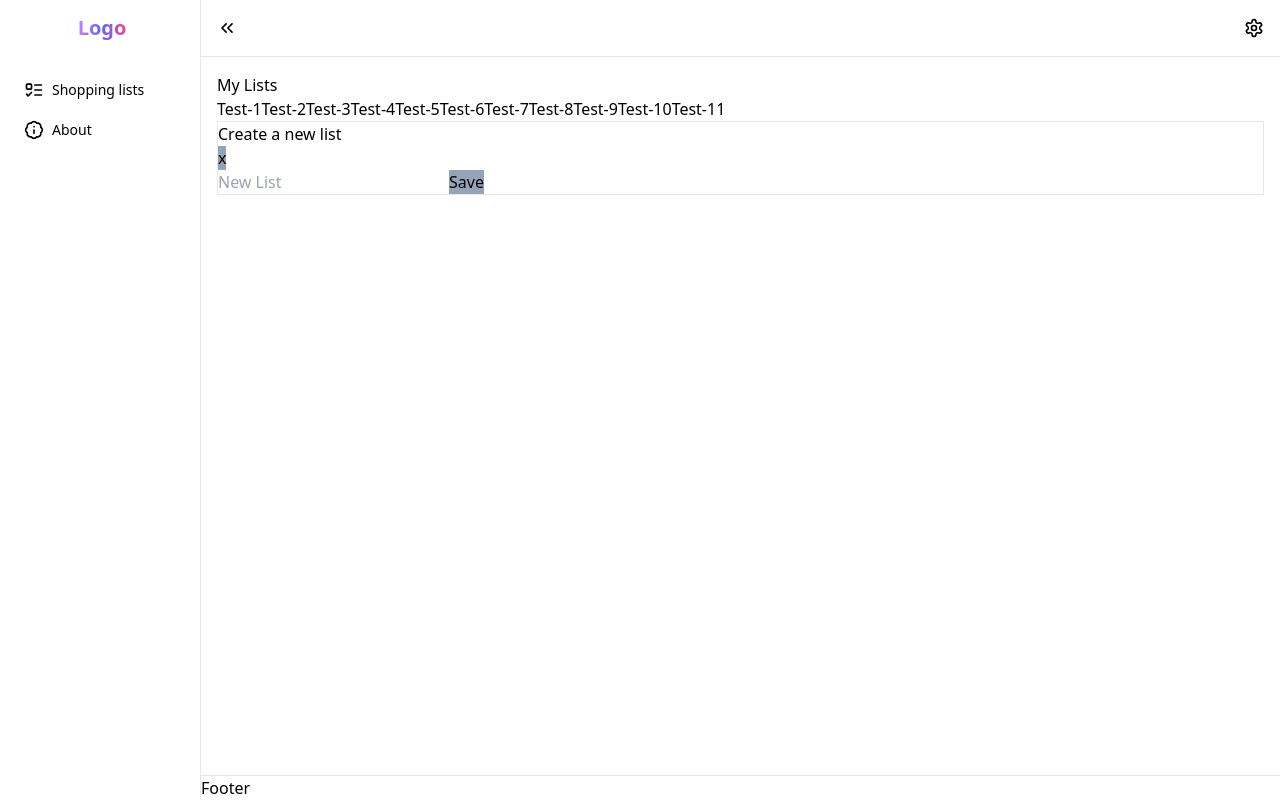
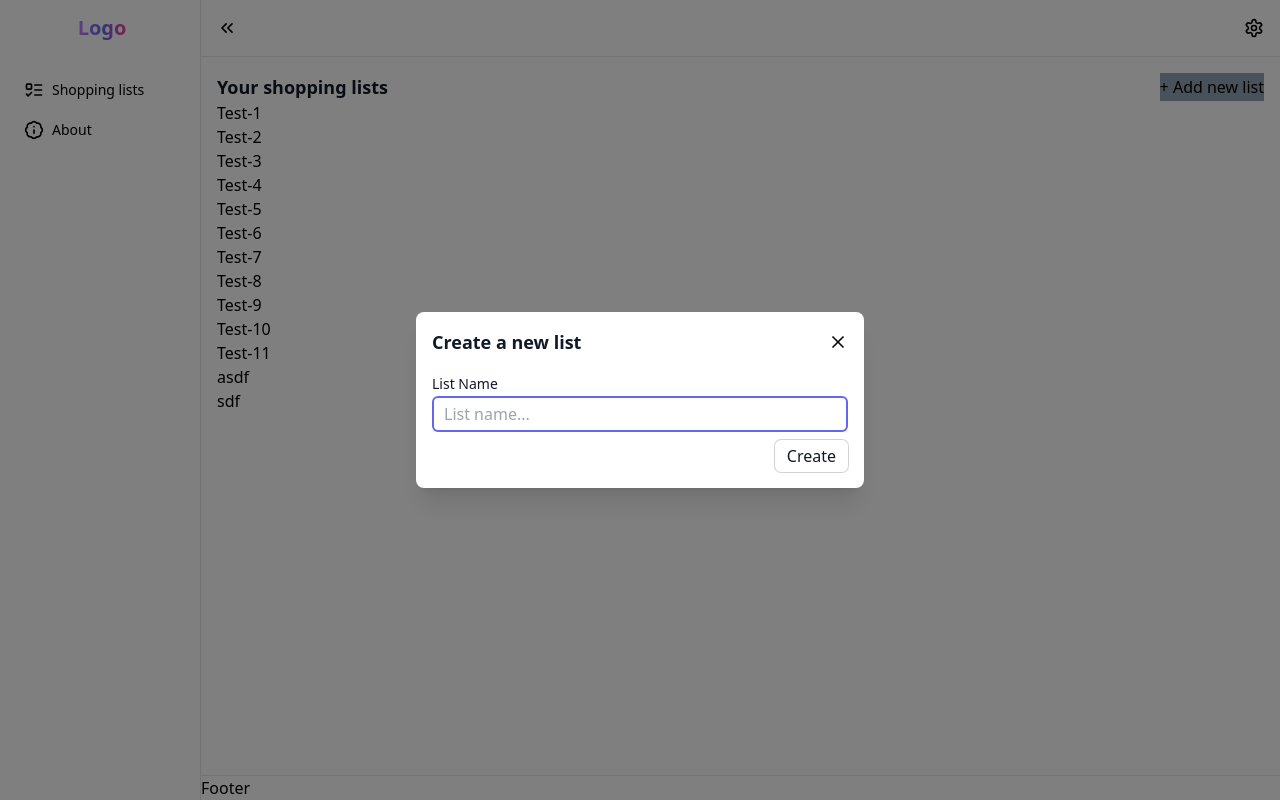
Before and after one commit to ohotnikarturik/shopping-list, a React app: page /lists in a window 1280 px wide. Both pictures are taken after a click on the button "+ Add new list". Built offline with nearby package versions, Linux system fonts and the light colour scheme; data requests are answered from the project's data file; the HTML template or start-up script is replaced by a standard one.

Commit message:
feat: use dialog for list creation

```diff
--- a/data/db.json
+++ b/data/db.json
@@ -53,8 +53,12 @@
       "listName": "Test-11"
     },
     {
-      "id": "test-12",
-      "name": "Test-12"
+      "id": "asdf",
+      "listName": "asdf"
+    },
+    {
+      "id": "sdf",
+      "listName": "sdf"
     }
   ],
   "products": [
--- a/src/pages/Lists.tsx
+++ b/src/pages/Lists.tsx
@@ -1,6 +1,8 @@
 import { useEffect, useState } from "react"
 import { Link, useNavigate } from "react-router-dom"
+
 import { Routs } from "../routes/types"
+import Dialog from "../components/Dialog"
 
 interface List {
   id: string
@@ -10,7 +12,7 @@ interface List {
 const Lists = () => {
   const navigate = useNavigate()
   const [lists, setLists] = useState<List[]>([])
-  const [isModalOpen, setIsModalOpen] = useState(false)
+  const [isDialogOpen, setIsDialogOpen] = useState(false)
   const [isLoading, setIsLoading] = useState(true)
   const [inputValue, setInputValue] = useState("")
 
@@ -18,7 +20,7 @@ const Lists = () => {
     setIsLoading(true)
     const response = await fetch("http://localhost:7777/lists", {
       method: "POST",
-      body: JSON.stringify({ id: name.toLowerCase(), name }),
+      body: JSON.stringify({ id: name.toLowerCase(), listName: name }),
       headers: {
         "Content-Type": "application/json",
       },
@@ -27,7 +29,7 @@ const Lists = () => {
     navigate(`${Routs.LISTS}/${list.id}`)
     setLists([...lists, list])
     setIsLoading(false)
-    setIsModalOpen(false)
+    setIsDialogOpen(false)
     setInputValue("")
   }
 
@@ -44,55 +46,66 @@ const Lists = () => {
   const renderLists = () => {
     if (isLoading) return <div>Loading...</div>
     if (lists.length === 0) return <div>Let's plan your shopping!</div>
-    return lists.map((list) => (
-      <Link key={list.id} to={`/lists/${list.id}`}>
-        {list.listName}
-      </Link>
-    ))
+    return (
+      <ul>
+        {lists.map((list) => (
+          <li key={list.id}>
+            <Link to={`/lists/${list.id}`}>{list.listName}</Link>
+          </li>
+        ))}
+      </ul>
+    )
   }
 
-  const renderModal = () => {
+  const renderDialogContent = () => {
     return (
-      <div className=" border">
-        <div>
-          <h4>Create a new list</h4>
-          <button
-            className="bg-slate-400"
-            onClick={() => setIsModalOpen(false)}
-          >
-            x
-          </button>
-        </div>
+      <div>
+        <label
+          htmlFor="listName"
+          className="block text-sm font-medium leading-6 text-gray-900"
+        >
+          List Name
+        </label>
         <input
           type="text"
-          name="newList"
-          id="newList"
-          placeholder="New List"
+          name="listName"
+          placeholder="List name..."
+          id="listName"
           value={inputValue}
           onChange={(e: React.ChangeEvent<HTMLInputElement>) => {
             setInputValue(e.target.value)
           }}
+          className="w-full rounded-md border-0 py-1.5 px-3 text-gray-900 ring-1 ring-inset ring-gray-300 placeholder:text-gray-400 focus:ring-2 focus:ring-inset focus:ring-indigo-500 outline-none"
         />
-        <button className="bg-slate-400" onClick={() => createList(inputValue)}>
-          Save
-        </button>
       </div>
     )
   }
 
   return (
     <div>
-      <h2>My Lists</h2>
+      <div className="flex justify-between">
+        <h2 className="text-lg font-semibold text-gray-900">
+          Your shopping lists
+        </h2>
+        <button className="bg-slate-400" onClick={() => setIsDialogOpen(true)}>
+          + Add new list
+        </button>
+      </div>
 
       {renderLists()}
 
-      {!isModalOpen && (
-        <button className="bg-slate-400" onClick={() => setIsModalOpen(true)}>
-          + Add new list
-        </button>
+      {isDialogOpen && (
+        <Dialog
+          open={isDialogOpen}
+          onClose={() => setIsDialogOpen(false)}
+          onConfirm={() => createList(inputValue)}
+          title="Create a new list"
+          confirmBtnName="Create"
+          loading={isLoading}
+        >
+          {renderDialogContent()}
+        </Dialog>
       )}
-
-      {isModalOpen && renderModal()}
     </div>
   )
 }
```
